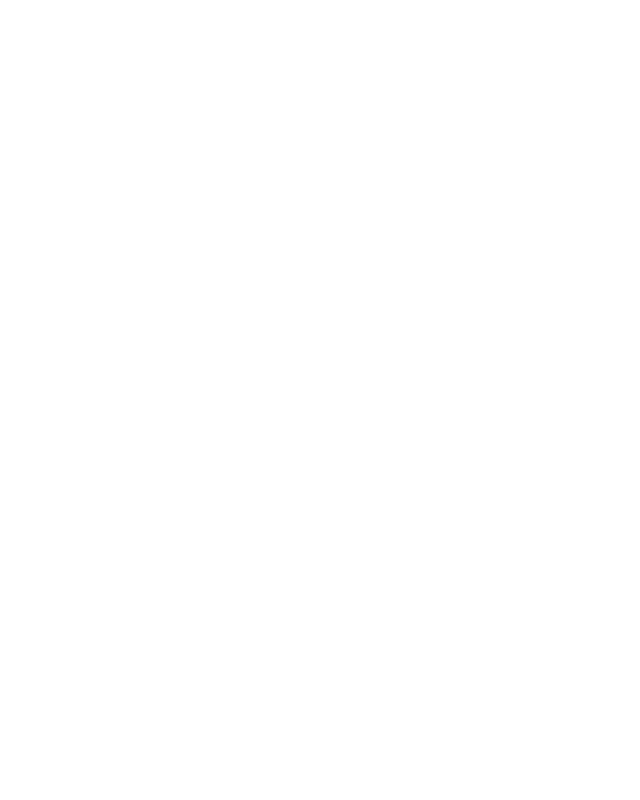
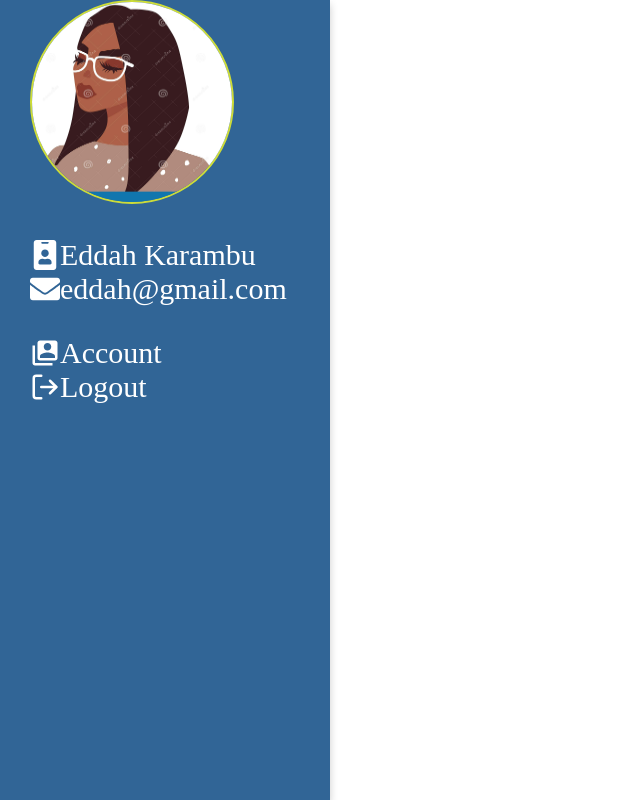
Before and after one commit to Eddahkarambu/Fitness-web-app, a React (Create React App) app: page /Dashboard in a window 1280 px wide. Before the commit this address had no page. Shown: the whole page, without its empty margins (0-640 px from the left). Built offline with nearby package versions, Linux system fonts and the light colour scheme.

Commit message:
add icons to the profile page and style them , increase the min height of the profile page

```diff
--- a/package.json
+++ b/package.json
@@ -3,6 +3,7 @@
   "version": "0.1.0",
   "private": true,
   "dependencies": {
+    "@mui/icons-material": "^5.10.15",
     "@reduxjs/toolkit": "^1.8.6",
     "@testing-library/jest-dom": "^5.16.5",
     "@testing-library/react": "^13.4.0",
@@ -11,6 +12,7 @@
     "react": "^18.2.0",
     "react-axios": "^2.0.6",
     "react-dom": "^18.2.0",
+    "react-icons": "^4.6.0",
     "react-redux": "^8.0.4",
     "react-router-dom": "^6.4.3",
     "react-scripts": "5.0.1",
--- a/src/Components/Dashboard.js
+++ b/src/Components/Dashboard.js
@@ -0,0 +1,14 @@
+import React  from "react";
+import './Profile.css';
+import Navbar from './Navbar.js';
+import Profile from './Profile';
+
+function Dashboard(){
+    return(
+        <div>
+            <Profile/>
+        </div>
+    )
+
+}
+export default Dashboard;
--- a/src/Components/Profile.css
+++ b/src/Components/Profile.css
@@ -1,5 +1,37 @@
 .Circle{
+
+
+}
+.personaldetails{
+    padding-top: 30px;
+    font-size: 30px;
+    font-weight: 20px;
+    color:white;
+}
+.accountdetails{
+    font-size: 30px;
+    font-weight: 30px;
+    color: white;
+    padding-top: 30px;
+}
+.dashboardprofile{
+    padding-left: 30px;
+    background-color: rgb(49, 101, 150);
+    box-shadow: 0 4px 8px 0 rgba(0, 0, 0, 0.2);
+    max-width: 300px;
+    min-height: 100vh;
+}
+.img{
     width: 200px;
-    height: 200px;
-    border-radius: 50%;
+  height: 200px;
+  border-radius: 50%;
+  border: 2px solid #cddc39;
+
 }
+.info1{
+    display: flex;
+    align-items: center;
+}
+.icon{
+    display:flex;
+}
--- a/src/Components/Profile.js
+++ b/src/Components/Profile.js
@@ -1,16 +1,56 @@
 import React  from "react";
 import './Profile.css';
+import avatar from '../Images/avatar.jpg'
+import {FaEnvelope,FaIdBadge} from 'react-icons/fa'
+import {FiLogOut} from 'react-icons/fi'
+import {MdSwitchAccount} from 'react-icons/md'
 import Navbar from './Navbar.js';
 
 
 
 function Profile(){
     return(
-        <div className="Circle">
+        <div className="dashboardprofile">
+              <div className="Circle">
+                <img className="img" src= {avatar} alt="avatar"/>
+              </div>
 
+              <div className="personaldetails">
+                <div className="info1">
+              <div className="icon">
+                <FaIdBadge/>
+                </div>
+                <div className="Name"> Eddah Karambu</div>
+                </div>
+                <div className="info1">
+              <div className="icon">
+                <FaEnvelope/>
+                </div>
+                <div className="Email">eddah@gmail.com</div>
+                </div>
+              </div>
+
+
+              <div className="accountdetails">
+                <div className="info1">
+                <div className="icon">
+                    <MdSwitchAccount/>
+                    </div>
+                    <div  onclick="<Link to='/Signin' >Signin</Link>" className="Account"> Account</div>
+                    </div>
+
+                    <div className="info1">
+                    <div className="icon">
+                    <FiLogOut/>
+                    </div>
+                <div  onclick="<Link to='/Signup' >Signup</Link>"className="Logout">Logout</div>
+                </div>
+              </div>
         </div>
 
     )
+
+
 
 }
 
--- a/src/Components/Router.js
+++ b/src/Components/Router.js
@@ -3,6 +3,7 @@ import { Routes, Route } from "react-router-dom";
 import Home from "./Home";
 import Signup from "./Signup";
 import Signin from "./Signin";
+import Dashboard from "./Dashboard";
 // import About from "./About";
 // import Programmes from "./Programmes";
 // import Success from "./Success";
@@ -16,6 +17,7 @@ export default class Paths extends Component {
                     <Route path="/Home" exact element={<Home/>}></Route>
                     <Route path="/signup" exact element={<Signup />}></Route>
                     <Route path="/signin" exact element={<Signin />}></Route>
+                    <Route path="/Dashboard" exact element={<Dashboard />}></Route>
                     {/* <Route path="/About" exact element={<About/>}></Route> */}
                     {/* <Route path="/Programmes" exact element={<Programmes />}></Route>
                     <Route path="/Success" exact element={<Success/>}></Route>
```
Also changed, not shown: src/Images/avatar.jpg (added), 1 other file (tests, documents, lock files or other folders).
